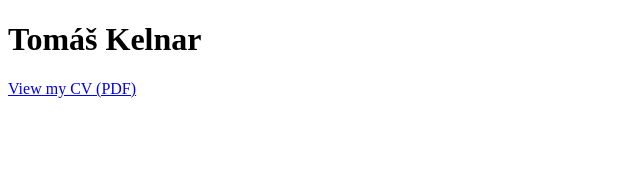
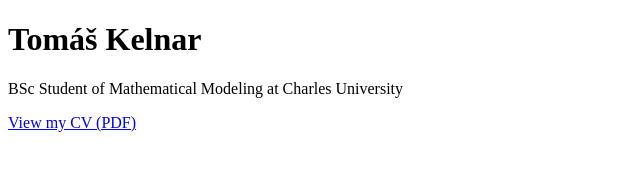
Before and after one commit to tomas-kelnar/tomas-kelnar.github.io, a plain HTML site: page index.html in a window 1280 px wide. Shown: the whole page, without its empty margins (0-640 px from the left). Drawn offline with Linux system fonts and the light colour scheme.

Commit message:
Add description paragraph to index.html

```diff
--- a/index.html
+++ b/index.html
@@ -6,6 +6,7 @@
 </head>
 <body>
     <h1>Tomáš Kelnar</h1>
+    <p>BSc Student of Mathematical Modeling at Charles University</p>
     <p><a href="cv-tomas-kelnar.pdf">View my CV (PDF)</a></p>
 </body>
 </html>
```
